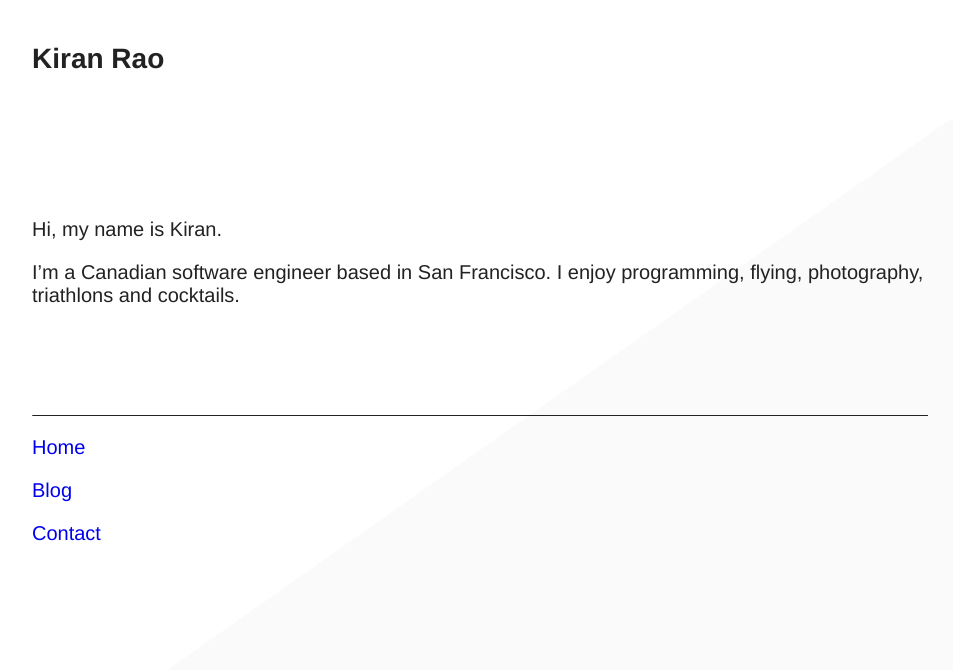
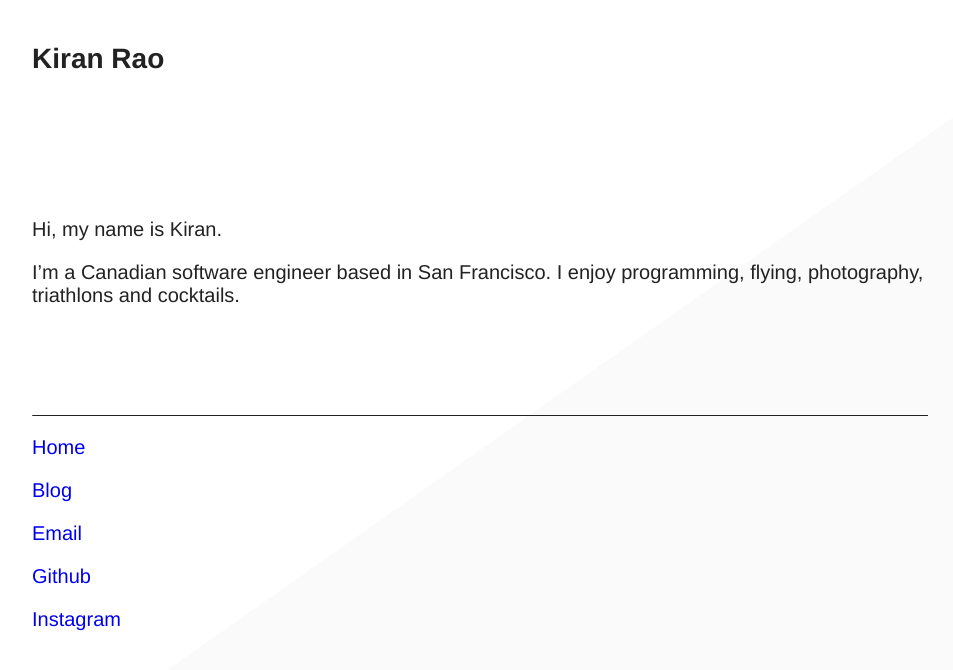
Before and after one commit to Kiran-Rao/kiran-rao.github.io, a Jekyll site: the page built from docs/index.md, in a window 1280 px wide. Shown: the top 670 px of the page, without its empty margins (160-1113 px from the left). Built offline with Jekyll 4.4.1, drawn with Linux system fonts in a browser that asks for light colours.

Commit message:
Update Footer to include all contact links

```diff
--- a/docs/_includes/footer.html
+++ b/docs/_includes/footer.html
@@ -3,6 +3,8 @@
     <hr />
     <p><a class="link" href="/">Home</a></p>
     <p><a class="link" href="/blog">Blog</a></p>
-    <p><a class="link" href="/contact">Contact</a></p>
+    <p><a class="link" href="mailto:hi@kiranrao.ca" target="_blank" rel="noopener">Email</a></p>
+    <p><a class="link" href="https://github.com/Kiran-Rao/" target="_blank" rel="noopener">Github</a></p>
+    <p><a class="link" href="https://www.instagram.com/kiranasaurus/" target="_blank" rel="noopener">Instagram</a></p>
   </div>
 </footer>
```
